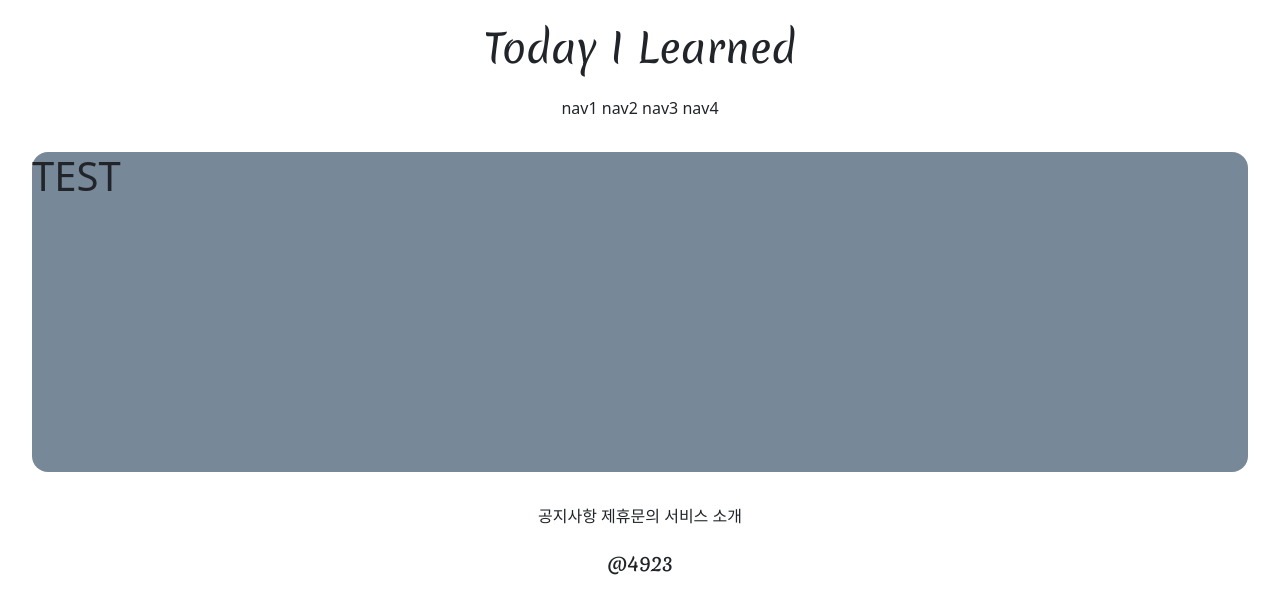
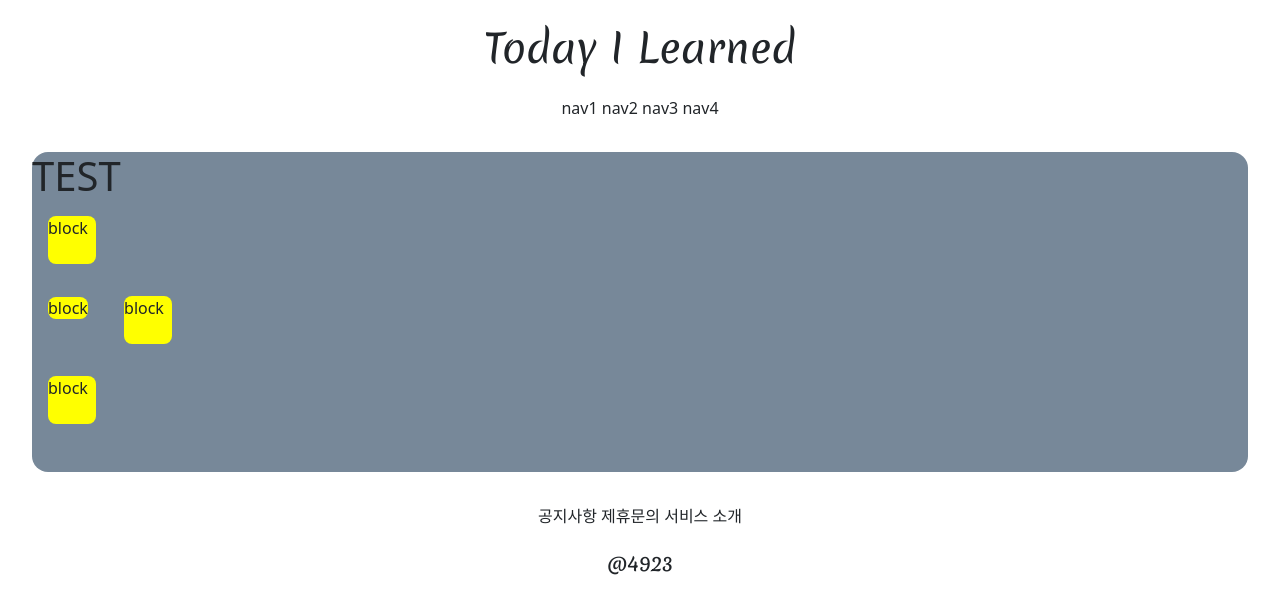
Before and after one commit to 4923/GwangjuAI2, a Django app: page /accountapp/hello_world/ in a window 1280 px wide. Shown: the top 614 px of the page. Run offline with Django 3.2, Linux system fonts and the light colour scheme; parts of the project's set-up code (start-up, migrations or seed data) failed here and were passed over.

Commit message:
Update : compare style tags
- inline vs internal vs external and its priority

```diff
--- a/02_Rotation/WebApplication/Project/livecoding/accountapp/templates/accountapp/hello_world.html
+++ b/02_Rotation/WebApplication/Project/livecoding/accountapp/templates/accountapp/hello_world.html
@@ -1,7 +1,28 @@
 {% extends 'base.html' %}
 
 {% block contents %}
+
+<style>
+    .testing {
+        background-color: yellow;
+        margin: 1rem;
+        /* 48px : 원래 기본 브라우저 폰트 사이즈 : 16px 이므로 3rem과 같은 의미가 된다. */
+        height: 48px;
+        width: 48px;
+        border-radius: .5rem;
+    }
+
+</style>
+
 <div style="height: 20rem; background-color: lightslategray; margin: 2rem; border-radius: 1rem;">
     <h1>TEST</h1>
+
+    <div class="testing" style="display: block">block</div>
+    <div class="testing" style="display: inline">block</div>
+    <div class="testing" style="display: inline-block">block</div>
+    <div class="testing" style="display: none">block</div>
+    <div class="testing">block</div>
 </div>
+
+
 {% endblock %}
```
